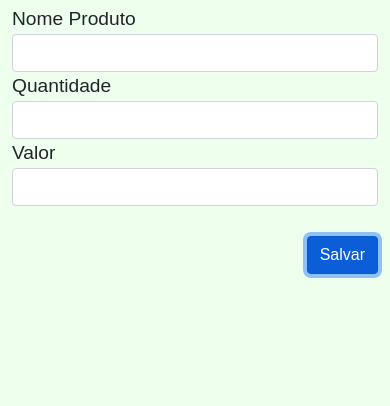
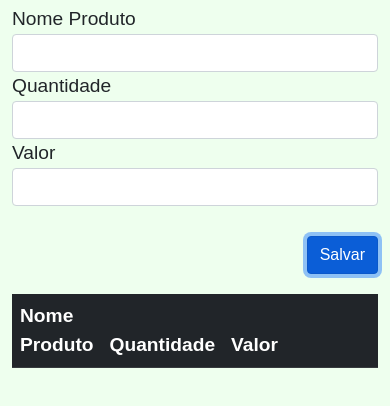
Before and after one commit to Nayoliveira88/JavaScriptII, a plain HTML site: page index.html in a window 390 px wide. Both pictures are taken after a click on the button "Salvar". Shown: the part 36-442 px from the top of the page. Drawn offline with nearby package versions, Linux system fonts and the light colour scheme.

Commit message:
Commit aula 16/12

```diff
--- a/index.html
+++ b/index.html
@@ -17,30 +17,48 @@
         <div class="row">
             <div class="col-md-3">
                 <div class="form-group">
-                    <label> Nome Produto</label>
-                    <input type="text" class="form-control" id="nmProduto"/>
+                    <label for="nmProduto">Nome Produto</label>
+                    <input type="text" class="form-control" id="nmProduto" />
+                </div>
             </div>
             <div class="col-md-3">
                 <div class="form-group">
                     <label>Quantidade</label>
-                    <input type="text" class="form-control" id="quantidade"/>
+                    <input type="number" class="form-control" id="quantidade" />
+                </div>
             </div>
             <div class="col-md-3">
                 <div class="form-group">
                     <label>Valor</label>
-                    <input type="number" step="0.01" class="form-control" id="vlrProduto"/>
+                    <input type="number" step="0.01" class="form-control" id="vlrProduto" />
+                </div>
             </div>
             <div class="col-md-3">
                 <div class="align-right">
                     <button type="button" class="btn btn-primary" id="btnSalvar">
                         Salvar
                     </button>
+                </div>
             </div>
+        </div>
+        <div class="row defaultMarginTop">
+            <div class="col-md-12">
+                <table class="table table-dark" id="tblProdutos">
+                    <thead>
+                        <tr>
+                            <th>Nome Produto</th>
+                            <th>Quantidade</th>
+                            <th>Valor</th>
+                            <th style="width: 50px"></th>
+                            <th style="width: 50px"></th>
+
+                        </tr>
+                    </thead>
+            </div>
+        </div>
+
 
     </div>
-
-
-
 
 
     <script type="text/javascript" src="jquery-3.6.0.min.js"></script>
--- a/index.js
+++ b/index.js
@@ -1,12 +1,47 @@
 // function carregamentoPagina( ) {
 //     alert("Mensagem apresentada no carregamento do sistema");
 // }
+
+function populaTabela() {
+    if (localStorage.getItem("produtos")) {
+        let produtos = JSON.parse(localStorage.getItem("produtos"))
+
+        produtos.forEach((produto) => {
+            $("#tblProdutos tbody").append(`<tr>
+                <td>${produto.nome}</td>
+                <td>${produto.quantidade}</td>
+                <td>${produto.valor}</td>
+                <td style="width: 50px><button type="button" class="btn-info">E</button></td>
+                <td style="width: 50px><button type="button" class="btn-danger">D</button></td>
+            </tr>`)
+        })
+    }
+}
 
 $(() => {
     //código executado no carregamento da pagina
     // alert("Mensagem apresentada no carregamento do sistema");
 
     $("#btnSalvar").click(() => {
-        console.log("FUNÇÃO CLICK FUNCIONOU")
+      //  console.log ("Função click funcionou")
+        // localStorage.setItem("key", "efetivo valor que será armazenado")
+
+        let produto = {}
+        produto.nome = $("#nmProduto").val()
+        produto.quantidade = $("#quantidade").val()
+        produto.valor = $("#vlrProduto").val()
+
+        let listaProdutos = []
+        listaProdutos.push(produto)
+
+        localStorage.setItem("produtos", JSON.stringify(listaProdutos))
+
+        alert("Produto salvo com sucesso")
+
+        $("nmProduto").val("")
+        $("quantidade").val("")
+        $("vlrProduto").val("")
+
+        populaTabela()
     })
 })
--- a/style.css
+++ b/style.css
@@ -13,3 +13,7 @@
 .align-right button {
     margin-top: 30px;
 }
+
+.defaultMarginTop {
+    margin-top: 20px;
+}
```
